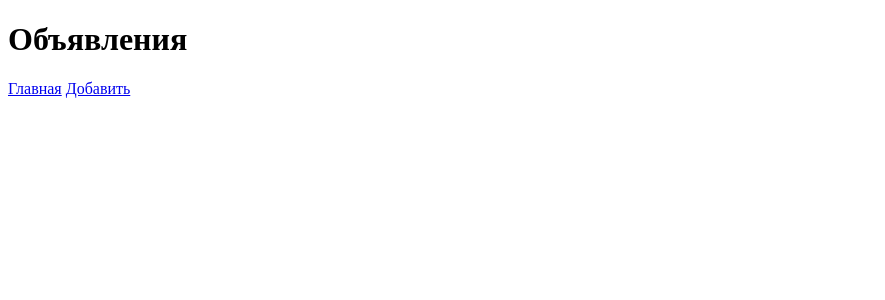
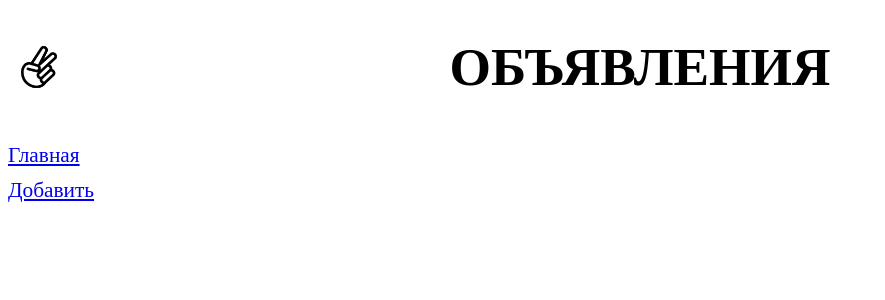
Before and after one commit to BublikR/bulletin_board, a Django app: page /bboard/ in a window 1280 px wide. Shown: the top 300 px of the page, without its empty margins (0-885 px from the left). Run offline with Django 3.2, Linux system fonts and the light colour scheme; data that the repository does not hold is empty.

Commit message:
Added static files for design

```diff
--- /dev/null
+++ b/bboard/static/bboard/style.css
@@ -0,0 +1,21 @@
+header h1 {
+    font-size: 40pt;
+    text-transform: uppercase;
+    text-align: center;
+    background: url("bg.png") left / auto 100% no-repeat;
+}
+
+nav {
+    font-size: 16pt;
+    width: 150px;
+    float: left;
+}
+
+nav a {
+    display: block;
+    margin: 10px 0px;
+}
+
+section {
+    margin-left: 170px;
+}
--- a/bboard/templates/layout/basic.html
+++ b/bboard/templates/layout/basic.html
@@ -1,7 +1,10 @@
+{% load static %}
+
 <!DOCTYPE html>
 <html lang="en">
 	<head>
 		<meta http-equiv="Content-Type" content="text/html; charset=utf-8">
+        <link rel="stylesheet" type="text/css" href="{% static 'bboard/style.css' %}">
         <title>{% block title %}Главная{% endblock %} - Доска объявлений</title>
 	</head>
 	<body>
```
Also changed, not shown: bboard/static/bboard/bg.png (added).
